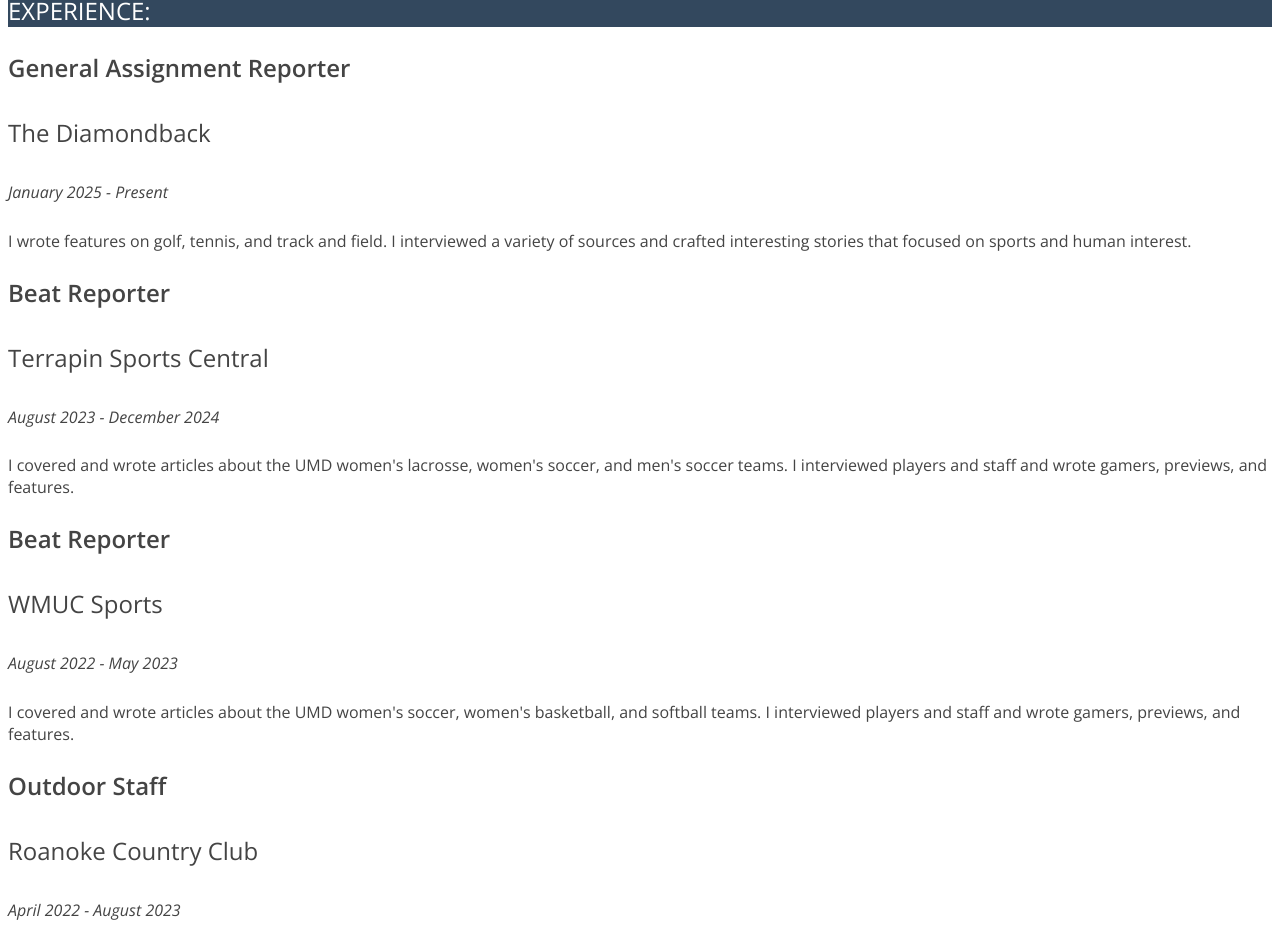
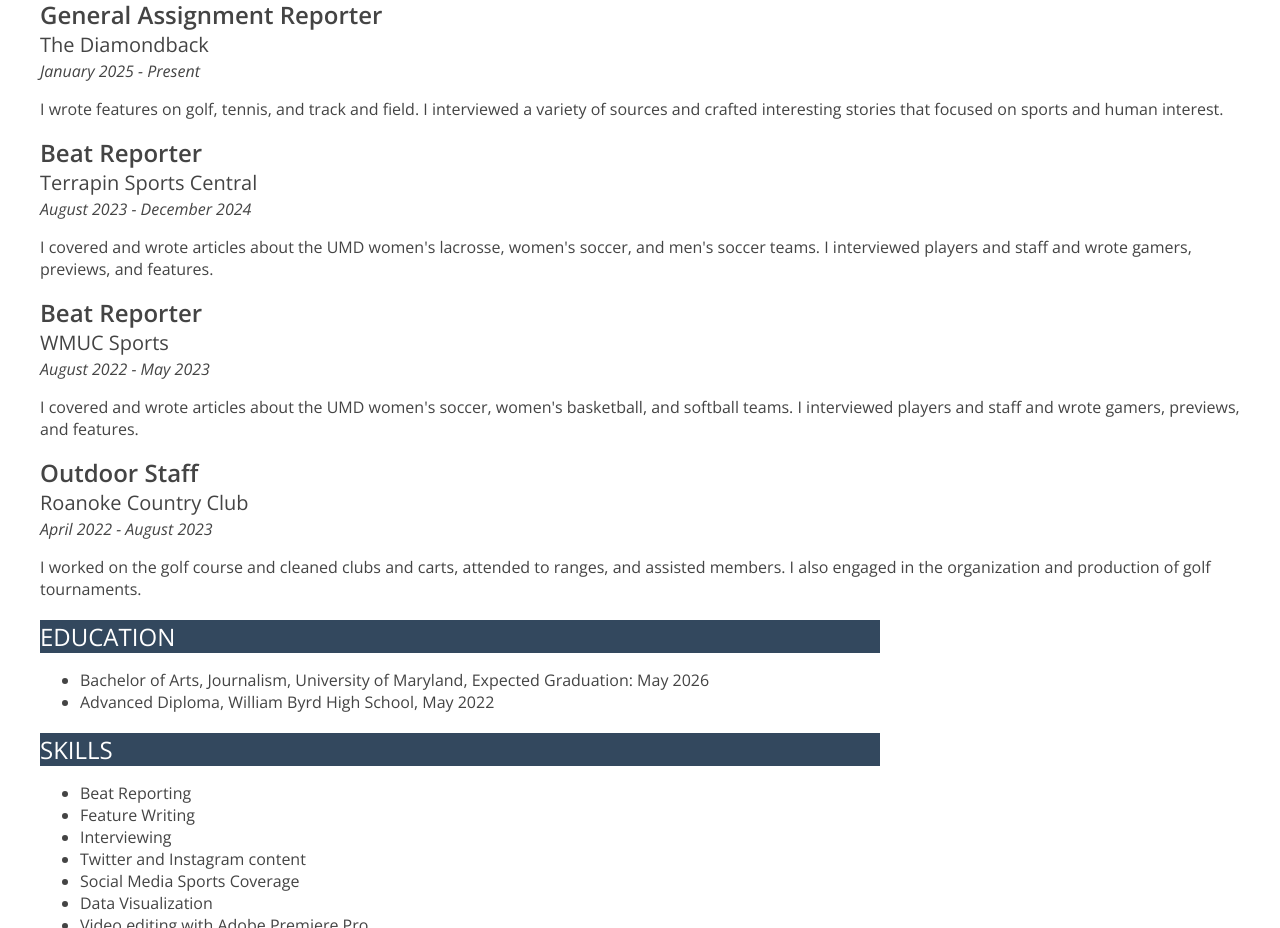
Before and after one commit to danielsarver/dan-sarver-jour352, a plain HTML site: page resume/index.html in a window 1280 px wide. Shown: the part 352-1280 px from the top of the page. Drawn offline with nearby package versions, Linux system fonts and the light colour scheme.

Commit message:
updated resume

```diff
--- a/resume/index.html
+++ b/resume/index.html
@@ -16,7 +16,9 @@
 <body>
 <!-- I built this myself-->
 
-    <h1>Daniel Sarver</h1>
+
+<div id="container">
+    <div id="name">Daniel Sarver</div>
 
     <!-- Photo -->
 
@@ -40,30 +42,30 @@
     <p>I'm a DMV based journalist with a passion for sports writing and reporting. I specialize in telling interesting and thought-provoking stories through the lens of sports. I have experience covering a variety of sports as a beat writer for news publications.</p>
 
     <!-- Experience section -->
-    <h2>Experience:</h2>
+    <div class="sectionheader">Experience:</div>
 
-    <h3>General Assignment Reporter</h3>
-    <h4>The Diamondback</h4>
-    <h5>January 2025 - Present</h5>
+    <div class="jobtitle">General Assignment Reporter</div>
+    <div class="organization">The Diamondback</div>
+    <div class="date">January 2025 - Present</div>
     <p>I wrote features on golf, tennis, and track and field. I interviewed a variety of sources and crafted interesting stories that focused on sports and human interest.</p>
 
-    <h3>Beat Reporter</h3>
-    <h4>Terrapin Sports Central</h4>
-    <h5>August 2023 - December 2024</h5>
+    <div class="jobtitle">Beat Reporter</div>
+    <div class="organization">Terrapin Sports Central</div>
+    <div class="date">August 2023 - December 2024</div>
     <p>I covered and wrote articles about the UMD women's lacrosse, women's soccer, and men's soccer teams. I interviewed players and staff and wrote gamers, previews, and features.</p>
 
-    <h3>Beat Reporter</h3>
-    <h4>WMUC Sports</h4>
-    <h5>August 2022 - May 2023</h5>
+    <div class="jobtitle">Beat Reporter</div>
+    <div class="organization">WMUC Sports</div>
+    <div class="date">August 2022 - May 2023</div>
     <p>I covered and wrote articles about the UMD women's soccer, women's basketball, and softball teams. I interviewed players and staff and wrote gamers, previews, and features.</p>
 
-    <h3>Outdoor Staff</h3>
-    <h4>Roanoke Country Club</h4>
-    <h5>April 2022 - August 2023</h5>
+    <div class="jobtitle">Outdoor Staff</div>
+    <div class="organization">Roanoke Country Club</div>
+    <div class="date">April 2022 - August 2023</div>
     <p>I worked on the golf course and cleaned clubs and carts, attended to ranges, and assisted members. I also engaged in the organization and production of golf tournaments.</p>
 
     <!-- Education section -->
-    <h2>Education</h2>
+    <div class="sectionheader">Education</div>
     <ul>
         <li>Bachelor of Arts, Journalism, University of Maryland, Expected Graduation: May 2026</li>
 
@@ -71,7 +73,7 @@
     </ul>
 
     <!-- Skills section -->
-    <h2>Skills</h2>
+    <div class="sectionheader">Skills</div>
     <ul>
         <li>Beat Reporting</li>
 
@@ -88,6 +90,6 @@
         <li>Video editing with Adobe Premiere Pro</li>
     </ul>
 
-
+</div>
 </body>
 </html>
--- a/resume/style.css
+++ b/resume/style.css
@@ -8,12 +8,21 @@
     font-weight:400;
 }
 
+#container {
+    width:100%;
+    max-width:1200px;
+    margin:0 auto;
+}
 /*banner name at top */
-h1 {
+#name {
     font-size:3em;
     text-transform:uppercase;
     text-align:center;
     color:#33485e;
+    border-bottom: 1px solid #33485e;
+    width:60%;
+    min-width:300px;
+    margin:0 auto;
 }
 
 /* my title/profession */
@@ -24,31 +33,41 @@
 }
 
 /* section titles */
-h2 {
+.sectionheader {
     font-size:1.5em;
     text-transform:uppercase;
     background-color:#33485e;
     color:#fff;
     font-weight:400;
+    margin-top:20px;
+    margin-bottom:10px;
+    margin-right: 0;
+    margin-left: 0;
+    width:70%;
+    min-width:300px;
 }
 
 /* job titles */
-h3 {
+.jobtitle {
     font-size:1.5em;
     font-weight:600;
 }
 
 /* job organization */
-h4 {
-    font-size:1.5em;
+.organization {
+    font-size:1.25em;
     font-weight:400;
 }
 
 /* job dates */
-h5 {
+.date {
     font-size:1em;
     font-weight:400;
     font-style:italic;
+    margin-top: 2px;
+    margin-bottom: 0;
+    margin-left: 0;
+    margin-right: 0;
 }
 
 /* contact info, skils, and education list items */
```
